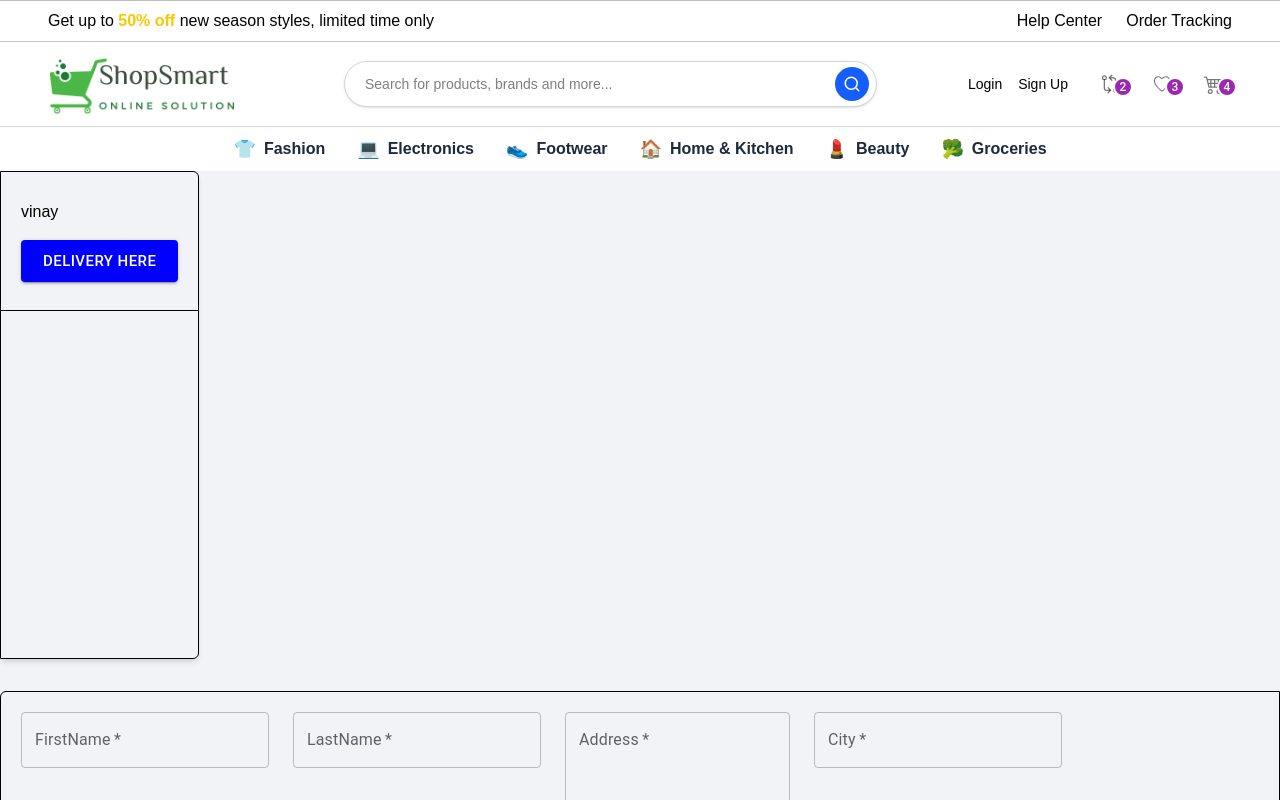
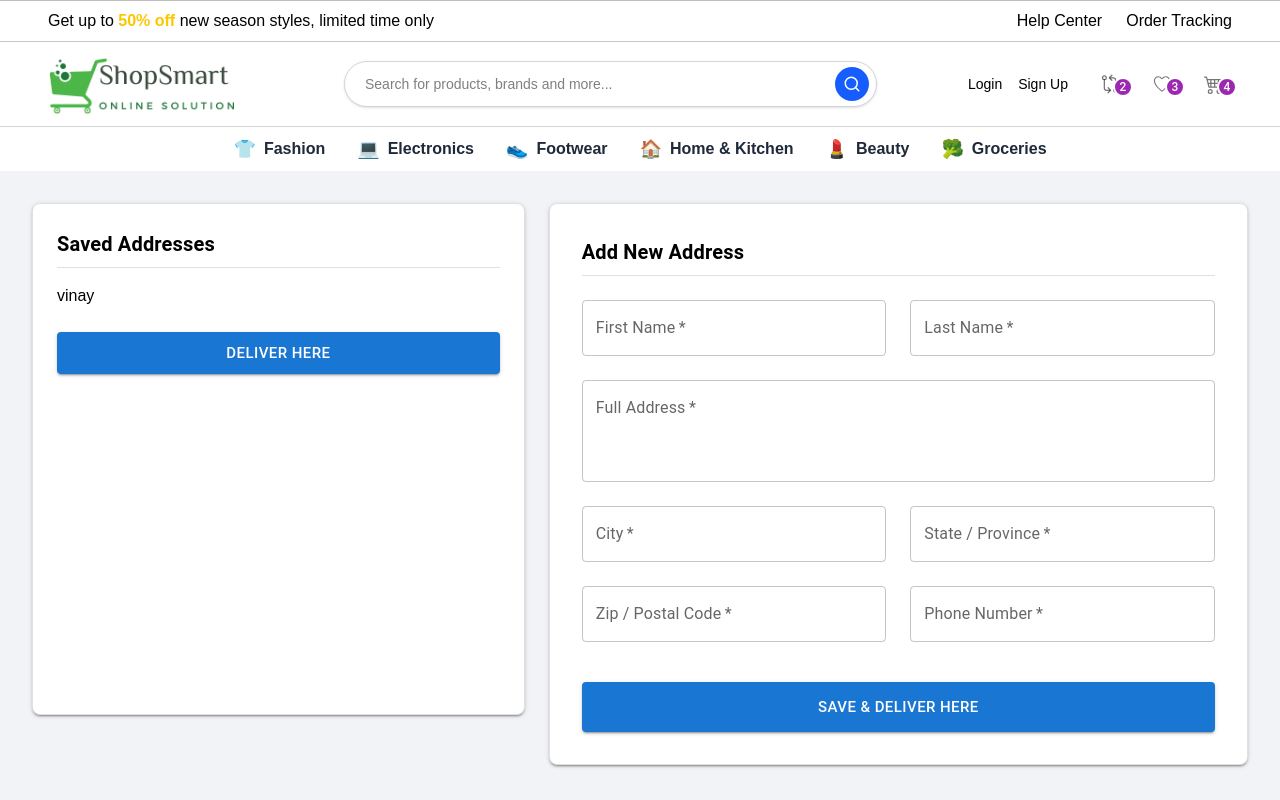
Before and after one commit to Vinay-kumar-123/Shop-Smart-mall, a Next.js app in the folder client/: page /customer/DeliveryAdress in a window 1280 px wide. Shown: the top 800 px of the page. Built offline with nearby package versions, Linux system fonts and the light colour scheme.

Commit message:
updated delivery adress

```diff
--- a/client/app/customer/DeliveryAdress/page.js
+++ b/client/app/customer/DeliveryAdress/page.js
@@ -1,127 +1,278 @@
+// "use client";
+
+// import { Box, Button, Grid, TextField } from "@mui/material";
+// import AddressCart from "../AddressCart/page";
+
+// export default function DeliveryAdress() {
+//     const formHandle = (e) => {
+//         e.preventDefault();
+//         const data = new FormData(e.currentTarget);
+//         const formDta = Object.fromEntries(data.entries());
+//         console.log(formDta);
+//     }
+//   return (
+//     <>
+//       <div>
+//         <Grid container spacing={4}>
+//           <Grid
+//             xs={12}
+//             lg={5}
+//             className="border rounded-e-md shadow-md h-[30.5rem] overflow-y-scroll "
+//           >
+//             <div className="p-5 py-7 border-b cursor-pointer">
+//               <AddressCart />
+//               <Button
+//                 sx={{ mt: 2, bgcolor: "blue" }}
+//                 size="large"
+//                 variant="contained"
+//               >
+//                 Delivery Here
+//               </Button>
+//             </div>
+//           </Grid>
+//           <Grid item xs={12} lg={7}>
+//             <Box className="border rounded-s-md shadow-md p-5">
+//               <form onSubmit={formHandle}>
+//                 <Grid container spacing={3}>
+//                   <Grid item xs={12} sm={6}>
+//                     <TextField
+//                       required
+//                       id="firstName"
+//                       name="FirstName"
+//                       label="FirstName"
+//                       fullWidth
+//                       autoComplete="given-name"
+//                     />
+//                   </Grid>
+//                   <Grid item xs={12} sm={6}>
+//                     <TextField
+//                       required
+//                       id="firstName"
+//                       name="lastName"
+//                       label="LastName"
+//                       fullWidth
+//                       autoComplete="given-name"
+//                     />
+//                   </Grid>
+//                   <Grid item xs={12}>
+//                     <TextField
+//                       required
+//                       id="adress"
+//                       name="adress"
+//                       label="Address"
+//                       fullWidth
+//                       autoComplete="given-name"
+//                       multiline
+//                       rows={4}
+//                     />
+//                   </Grid>
+//                   <Grid item xs={12} sm={6}>
+//                     <TextField
+//                       required
+//                       id="city"
+//                       name="city"
+//                       label="City"
+//                       fullWidth
+//                       autoComplete="given-name"
+//                     />
+//                   </Grid>
+//                   <Grid item xs={12} sm={6}>
+//                     <TextField
+//                       required
+//                       id="state"
+//                       name="state"
+//                       label="State/Province/Region"
+//                       fullWidth
+//                       autoComplete="given-name"
+//                     />
+//                   </Grid>
+//                   <Grid item xs={12} sm={6}>
+//                     <TextField
+//                       required
+//                       id="zip"
+//                       name="zip"
+//                       label="Zip/Postal code"
+//                       fullWidth
+//                       autoComplete="shipping postal-code"
+//                     />
+//                   </Grid>
+//                   <Grid item xs={12} sm={6}>
+//                     <TextField
+//                       required
+//                       id="PhoneNumber"
+//                       name="PhoneNumber"
+//                       label="PhoneNumber"
+//                       fullWidth
+//                       autoComplete="shipping postal-code"
+//                     />
+//                   </Grid>
+//                   <Grid item xs={12} sm={6}>
+//                     <Button
+//                       sx={{ py: 2, mt: 2, bgcolor: "blue" }}
+//                       size="large"
+//                       variant="contained"
+//                       type="submit"
+//                     >
+//                       Delivery Here
+//                     </Button>
+//                   </Grid>
+//                 </Grid>
+//               </form>
+//             </Box>
+//           </Grid>
+//         </Grid>
+//       </div>
+//     </>
+//   );
+// }
+
+
 "use client";
 
-import { Box, Button, Grid, TextField } from "@mui/material";
+import { Box, Button, Grid, TextField, Typography, Divider } from "@mui/material";
 import AddressCart from "../AddressCart/page";
 
-export default function DeliveryAdress() {
+export default function DeliveryAddress() {
   const formHandle = (e) => {
     e.preventDefault();
     const data = new FormData(e.currentTarget);
-        const formDta = Object.fromEntries(data.entries());
-        console.log(formDta);
-    }
+    const formData = Object.fromEntries(data.entries());
+    console.log("Form Data:", formData);
+  };
+
   return (
-    <>
-      <div>
-        <Grid container spacing={4}>
+    <Box sx={{ p: { xs: 2, md: 4 } }}>
+      <Grid container spacing={3}>
+        {/* LEFT: Saved Addresses */}
         <Grid
-            xs={12}
-            lg={5}
-            className="border rounded-e-md shadow-md h-[30.5rem] overflow-y-scroll "
+          size={{ xs: 12, lg: 5 }}
+          sx={{
+            border: "1px solid #e0e0e0",
+            borderRadius: 2,
+            boxShadow: 2,
+            height: "32rem",
+            overflowY: "auto",
+            bgcolor: "background.paper",
+          }}
         >
-            <div className="p-5 py-7 border-b cursor-pointer">
+          <Box sx={{ p: 3 }}>
+            <Typography variant="h6" fontWeight="bold" gutterBottom>
+              Saved Addresses
+            </Typography>
+            <Divider sx={{ mb: 2 }} />
             <AddressCart />
+
             <Button
-                sx={{ mt: 2, bgcolor: "blue" }}
+              fullWidth
+              sx={{
+                mt: 3,
+                bgcolor: "primary.main",
+                "&:hover": { bgcolor: "primary.dark" },
+              }}
               size="large"
               variant="contained"
             >
-                Delivery Here
+              Deliver Here
             </Button>
-            </div>
+          </Box>
         </Grid>
-          <Grid item xs={12} lg={7}>
-            <Box className="border rounded-s-md shadow-md p-5">
-              <form onSubmit={formHandle}>
+
+        {/* RIGHT: Add New Address Form */}
+        <Grid size={{ xs: 12, lg: 7 }}>
+          <Box
+            component="form"
+            onSubmit={formHandle}
+            sx={{
+              border: "1px solid #e0e0e0",
+              borderRadius: 2,
+              boxShadow: 2,
+              p: 4,
+              bgcolor: "background.paper",
+            }}
+          >
+            <Typography variant="h6" fontWeight="bold" gutterBottom>
+              Add New Address
+            </Typography>
+            <Divider sx={{ mb: 3 }} />
+
             <Grid container spacing={3}>
-                  <Grid item xs={12} sm={6}>
+              <Grid size={{ xs: 12, sm: 6 }}>
                 <TextField
                   required
-                      id="firstName"
-                      name="FirstName"
-                      label="FirstName"
+                  name="firstName"
+                  label="First Name"
                   fullWidth
-                      autoComplete="given-name"
                 />
               </Grid>
-                  <Grid item xs={12} sm={6}>
+              <Grid size={{ xs: 12, sm: 6 }}>
                 <TextField
                   required
-                      id="firstName"
                   name="lastName"
-                      label="LastName"
+                  label="Last Name"
                   fullWidth
-                      autoComplete="given-name"
                 />
               </Grid>
-                  <Grid item xs={12}>
+
+              <Grid size={{ xs: 12 }}>
                 <TextField
                   required
-                      id="adress"
-                      name="adress"
-                      label="Address"
+                  name="address"
+                  label="Full Address"
                   fullWidth
-                      autoComplete="given-name"
                   multiline
-                      rows={4}
+                  rows={3}
                 />
               </Grid>
-                  <Grid item xs={12} sm={6}>
+
+              <Grid size={{ xs: 12, sm: 6 }}>
+                <TextField required name="city" label="City" fullWidth />
+              </Grid>
+              <Grid size={{ xs: 12, sm: 6 }}>
                 <TextField
                   required
-                      id="city"
-                      name="city"
-                      label="City"
+                  name="state"
+                  label="State / Province"
                   fullWidth
-                      autoComplete="given-name"
                 />
               </Grid>
-                  <Grid item xs={12} sm={6}>
+
+              <Grid size={{ xs: 12, sm: 6 }}>
                 <TextField
                   required
-                      id="state"
-                      name="state"
-                      label="State/Province/Region"
+                  name="zip"
+                  label="Zip / Postal Code"
                   fullWidth
-                      autoComplete="given-name"
                 />
               </Grid>
-                  <Grid item xs={12} sm={6}>
+              <Grid size={{ xs: 12, sm: 6 }}>
                 <TextField
                   required
-                      id="zip"
-                      name="zip"
-                      label="Zip/Postal code"
+                  name="phoneNumber"
+                  label="Phone Number"
                   fullWidth
-                      autoComplete="shipping postal-code"
                 />
               </Grid>
-                  <Grid item xs={12} sm={6}>
-                    <TextField
-                      required
-                      id="PhoneNumber"
-                      name="PhoneNumber"
-                      label="PhoneNumber"
+
+              <Grid size={{ xs: 12 }}>
+                <Button
                   fullWidth
-                      autoComplete="shipping postal-code"
-                    />
-                  </Grid>
-                  <Grid item xs={12} sm={6}>
-                    <Button
-                      sx={{ py: 2, mt: 2, bgcolor: "blue" }}
+                  sx={{
+                    py: 1.5,
+                    mt: 2,
+                    bgcolor: "primary.main",
+                    "&:hover": { bgcolor: "primary.dark" },
+                  }}
                   size="large"
                   variant="contained"
                   type="submit"
                 >
-                      Delivery Here
+                  Save & Deliver Here
                 </Button>
               </Grid>
             </Grid>
-              </form>
           </Box>
         </Grid>
       </Grid>
-      </div>
-    </>
+    </Box>
   );
 }
```
Lines whose indentation alone changed are shown as unchanged.
